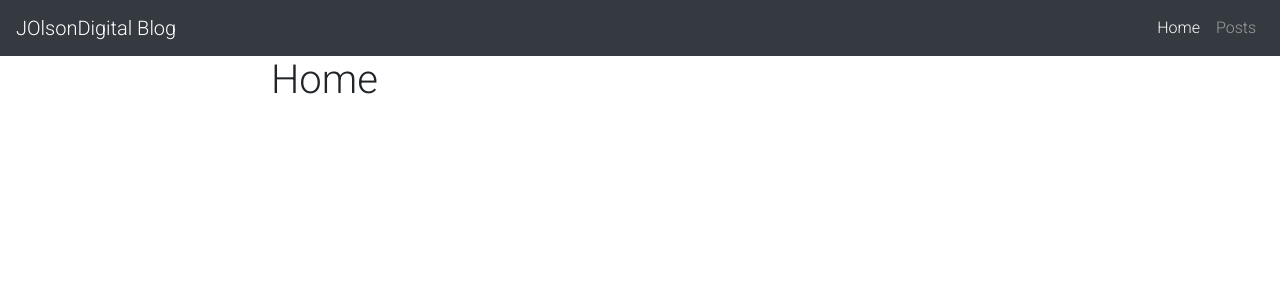
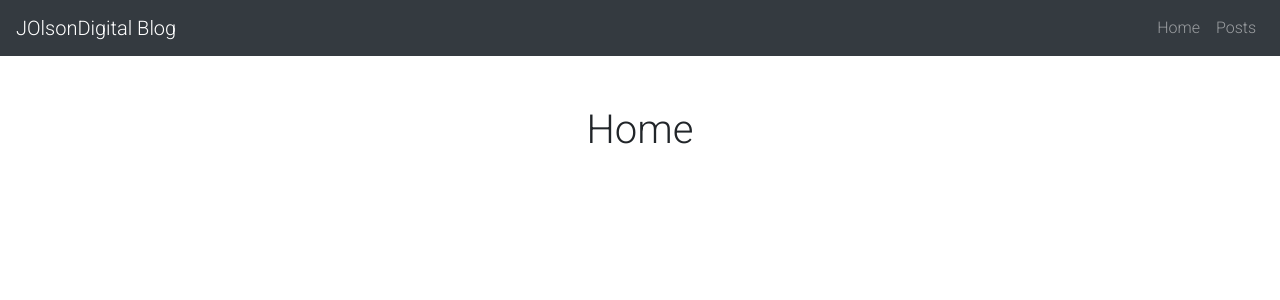
Before and after one commit to 8BitJustin/cp-flask-tutorial-01, a Flask app: page / in a window 1280 px wide. Shown: the top 300 px of the page. Run offline with Flask 2, Linux system fonts and the light colour scheme; some libraries are stand-ins or nearby versions.

Commit message:
Added home_header class to home header on index.html page.

```diff
--- a/static/css/main.css
+++ b/static/css/main.css
@@ -5,6 +5,11 @@ body {
 .container {
     width: 60%;
     margin: auto;
+}
+
+.home_header {
+    margin-top: 50px;
+    text-align: center;
 }
 
 .create_post_header {
--- a/templates/base.html
+++ b/templates/base.html
@@ -22,8 +22,8 @@
 
   <div class="collapse navbar-collapse" id="navbarsExample04">
     <ul class="navbar-nav ml-auto">
-      <li class="nav-item active">
-        <a class="nav-link" href="/">Home <span class="sr-only">(current)
+      <li class="nav-item">
+        <a class="nav-link" href="/">Home<span class="sr-only">(current)
         </span></a>
       </li>
       <li class="nav-item">
--- a/templates/index.html
+++ b/templates/index.html
@@ -5,5 +5,5 @@
 {% endblock %}
 
 {% block body %}
-<h1>Home</h1>
+<h1 class="home_header">Home</h1>
 {% endblock %}
```
